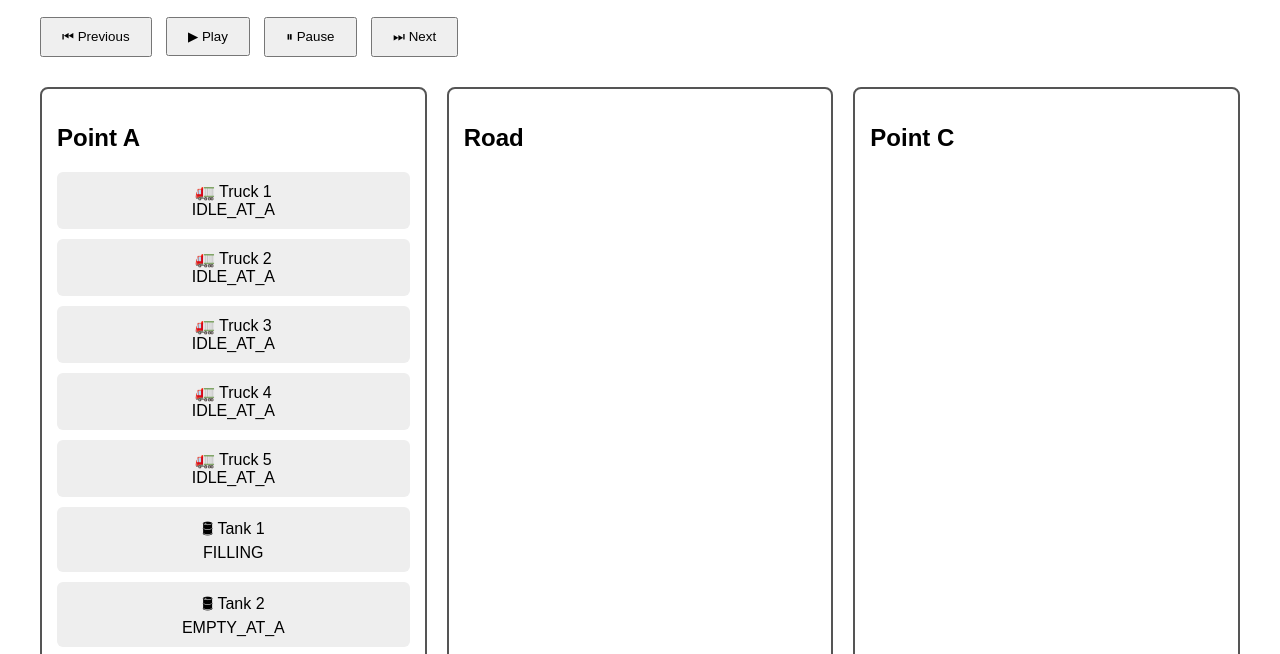
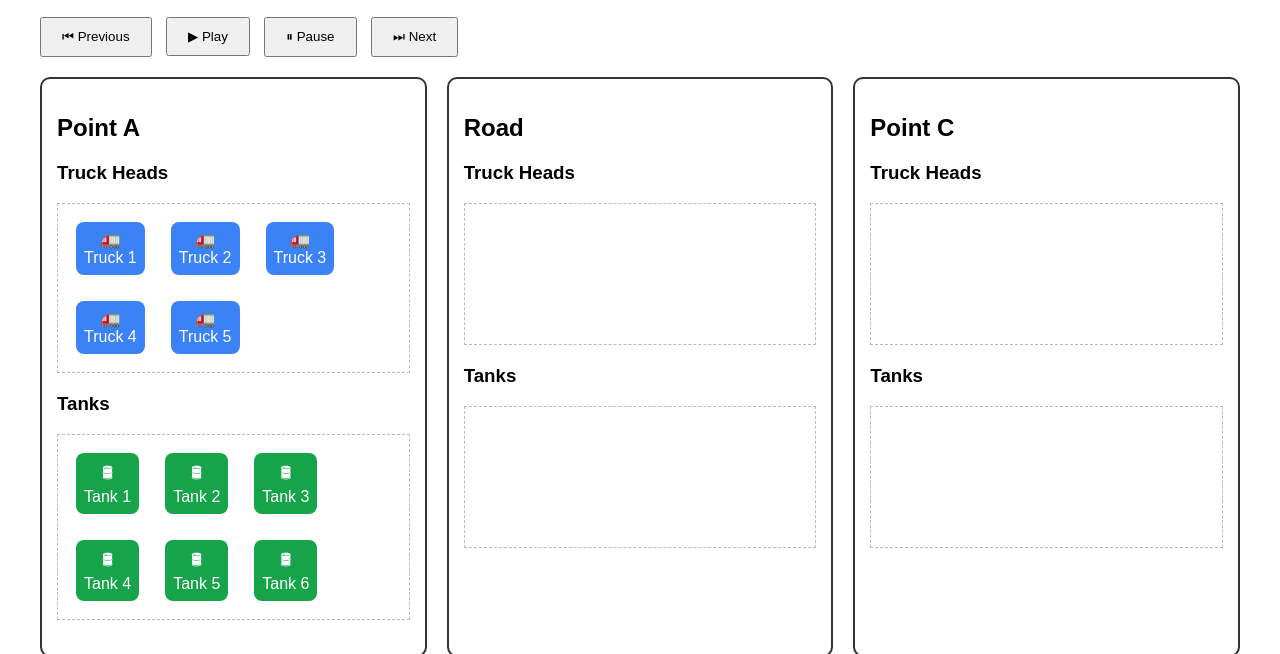
Before and after one commit to Chisman001/logistics-simulation, a plain HTML site: page visualizer/index.html in a window 1280 px wide. Shown: the part 137-791 px from the top of the page. Drawn offline with Linux system fonts and the light colour scheme.

Commit message:
redesign simulation layout with separate truck and tank containers

```diff
--- a/visualizer/index.html
+++ b/visualizer/index.html
@@ -22,20 +22,40 @@
 <div id="world">
 
     <div class="location">
-        <h2>Point A</h2>
-        <div id="pointA"></div>
+
+      <h2>Point A</h2>
+
+      <h3>Truck Heads</h3>
+      <div id="pointATrucks" class="container"></div>
+
+      <h3>Tanks</h3>
+      <div id="pointATanks" class="container"></div>
+
     </div>
 
     <div class="location">
-        <h2>Road</h2>
-        <div id="road"></div>
+
+      <h2>Road</h2>
+
+      <h3>Truck Heads</h3>
+      <div id="roadTrucks" class="container"></div>
+
+      <h3>Tanks</h3>
+      <div id="roadTanks" class="container"></div>
+
     </div>
 
     <div class="location">
-        <h2>Point C</h2>
-        <div id="pointC"></div>
+
+      <h2>Point C</h2>
+
+      <h3>Truck Heads</h3>
+      <div id="pointCTrucks" class="container"></div>
+
+      <h3>Tanks</h3>
+      <div id="pointCTanks" class="container"></div>
+
     </div>
-
 </div>
 
 <h2>Current Event</h2>
--- a/visualizer/renderer.js
+++ b/visualizer/renderer.js
@@ -6,17 +6,37 @@ class Renderer {
         const trucks = state.trucks;
         const tanks = state.tanks;
 
-        const pointA = document.getElementById("pointA");
-        const road = document.getElementById("road");
-        const pointC = document.getElementById("pointC");
+        const pointATrucks = document.getElementById("pointATrucks");
+        const pointATanks = document.getElementById("pointATanks");
 
-        pointA.innerHTML = "";
-        road.innerHTML = "";
-        pointC.innerHTML = "";
+        const roadTrucks = document.getElementById("roadTrucks");
+        const roadTanks = document.getElementById("roadTanks");
 
-        this.renderTrucks(trucks, pointA, road, pointC);
+        const pointCTrucks = document.getElementById("pointCTrucks");
+        const pointCTanks = document.getElementById("pointCTanks");
 
-        this.renderTanks(tanks, pointA, road, pointC);
+        pointATrucks.innerHTML = "";
+        pointATanks.innerHTML = "";
+
+        roadTrucks.innerHTML = "";
+        roadTanks.innerHTML = "";
+
+        pointCTrucks.innerHTML = "";
+        pointCTanks.innerHTML = "";
+
+        this.renderTrucks(
+          trucks,
+          pointATrucks,
+          roadTrucks,
+          pointCTrucks
+        );
+
+        this.renderTanks(
+          tanks,
+          pointATanks,
+          roadTanks,
+          pointCTanks
+        );
 
         document.getElementById("currentEvent").innerHTML =
         `
@@ -26,58 +46,62 @@ class Renderer {
         `;
     }
 
-    renderTrucks(trucks, pointA, road, pointC) {
+    renderTrucks(trucks, pointATrucks, roadTrucks, pointCTrucks) {
 
         for(const truck of trucks){
             console.log(truck);
             const div = document.createElement("div");
 
-            div.className = "vehicle";
+            div.className = "truck";
 
-            div.innerHTML =
-                `🚛 Truck ${truck.id}<br>${truck.state}`;
+            div.innerHTML = `
+            🚛
+            <div>Truck ${truck.id}</div>
+            `;
 
             switch(truck.location){
 
                 case "POINT_A":
-                    pointA.appendChild(div);
+                    pointATrucks.appendChild(div);
                     break;
 
                 case "POINT_C":
-                    pointC.appendChild(div);
+                    pointCTrucks.appendChild(div);
                     break;
 
                 default:
-                    road.appendChild(div);
+                    roadTrucks.appendChild(div);
             }
 
         }
 
     }
 
-    renderTanks(tanks, pointA, road, pointC){
+    renderTanks(tanks, pointATanks, roadTanks, pointCTanks){
 
         for(const tank of tanks){
 
             const div = document.createElement("div");
 
-            div.className = "vehicle";
+            div.className = "tank";
 
-            div.innerHTML =
-                `🛢 Tank ${tank.id}<br>${tank.state}`;
+            div.innerHTML = `
+            🛢
+            <div>Tank ${tank.id}</div>
+            `;
 
             switch(tank.location){
 
                 case "POINT_A":
-                    pointA.appendChild(div);
+                    pointATanks.appendChild(div);
                     break;
 
                 case "POINT_C":
-                    pointC.appendChild(div);
+                    pointCTanks.appendChild(div);
                     break;
 
                 default:
-                    road.appendChild(div);
+                    roadTanks.appendChild(div);
             }
 
         }
--- a/visualizer/style.css
+++ b/visualizer/style.css
@@ -95,3 +95,63 @@ button{
     text-align:center;
 
 }
+
+.location{
+    border:2px solid #333;
+    border-radius:10px;
+    min-height:250px;
+    padding:15px;
+    width:30%;
+}
+
+#world{
+    display:flex;
+    justify-content:space-between;
+    margin:20px 0;
+}
+
+.truck{
+
+    background:#3b82f6;
+    color:white;
+
+    margin:8px;
+    padding:8px;
+
+    border-radius:8px;
+
+    text-align:center;
+
+}
+
+.tank{
+
+    background:#16a34a;
+    color:white;
+
+    margin:8px;
+    padding:8px;
+
+    border-radius:8px;
+
+    text-align:center;
+
+}
+
+.container{
+
+    min-height:120px;
+
+    border:1px dashed #bbb;
+
+    margin-bottom:20px;
+
+    padding:10px;
+
+    display:flex;
+
+    flex-wrap:wrap;
+
+    gap:10px;
+
+}
```
